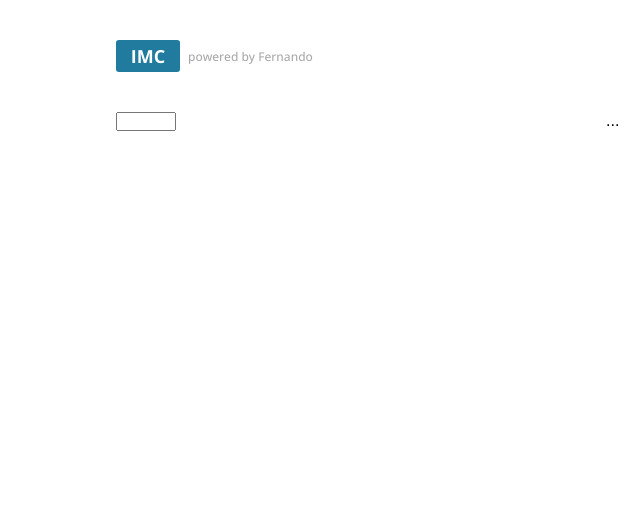
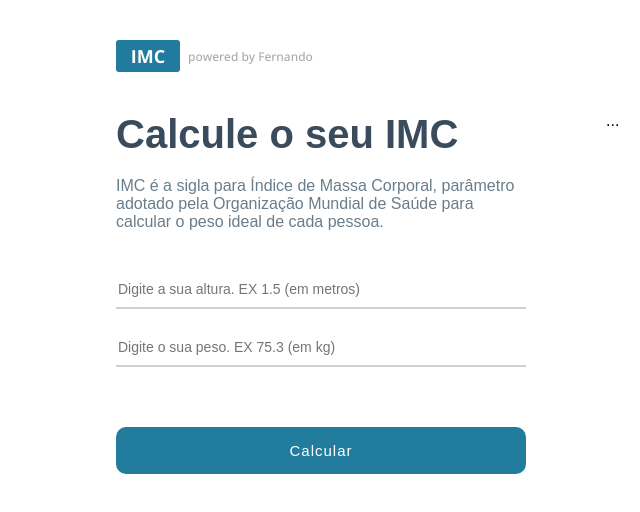
Before and after one commit to fernandoribeirosilva/curso-de-react-b7web, a React (Vite) app in the folder projetos/calculadora-de-IMC/: page / in a window 1280 px wide. Shown: the top 512 px of the page, without its empty margins (74-714 px from the left). Built offline with nearby package versions, Linux system fonts and the light colour scheme.

Commit message:
Estilizando o leftSide

```diff
--- a/projetos/calculadora-de-IMC/src/App.module.css
+++ b/projetos/calculadora-de-IMC/src/App.module.css
@@ -36,6 +36,46 @@
    flex: 1;
 }
 
+.container .leftSide h1 {
+   font-size: 2.5rem;
+   color: #3A4B5C;
+   margin-bottom: 1.25rem;
+}
+
+.container .leftSide p {
+   font-size: 1rem;
+   margin-bottom: 2.5rem;
+   color: #6A7D8B;
+}
+
+.container .leftSide input {
+   width: 100%;
+   border: 0;
+   border-bottom: 2px solid rgba(150, 163, 171, .5);
+   padding: .625rem .125rem;
+   margin-bottom: 1.25rem;
+   font-size: .875rem;
+   outline: none;
+}
+
+.container .leftSide button {
+   width: 100%;
+   background-color: #227C9D;
+   color: #fff;
+   font-size: .9375rem;
+   letter-spacing: .0625rem;
+   border: 0;
+   border-radius: .625rem;
+   padding: .9375rem 0;
+   margin-top: 2.5rem;
+   cursor: pointer;
+   transition: all ease 300ms;
+}
+
+.container .leftSide button:hover {
+   opacity: .8;
+}
+
 .container .rightSide {
    flex: 1;
 }
--- a/projetos/calculadora-de-IMC/src/App.tsx
+++ b/projetos/calculadora-de-IMC/src/App.tsx
@@ -2,6 +2,15 @@
 import styles from './App.module.css';
 
 function App() {
+  const [heightField, setHeightField] = useState<number>(0);
+  const [weightField, setWeightField] = useState<number>(0);
+
+  const handleCalculateButton = () => {
+    if (heightField && weightField) {
+    } else {
+      alert('Digite todos os campos.');
+    }
+  }
 
   return (
     <>
@@ -12,7 +21,31 @@
         </header>
         <section className={styles.container}>
           <div className={styles.leftSide}>
-            <input type="number" min={0} max={200} />
+            <h1>Calcule o seu IMC</h1>
+            <p>
+              IMC é a sigla para Índice de Massa Corporal, parâmetro adotado pela
+              Organização Mundial de Saúde para calcular o peso ideal de cada pessoa.
+            </p>
+
+            <input
+              type="number"
+              placeholder="Digite a sua altura. EX 1.5 (em metros)"
+              min={0}
+              max={200}
+              value={heightField > 0 ? heightField : ''}
+              onChange={e => setHeightField(parseFloat(e.target.value))}
+            />
+
+            <input
+              type="number"
+              placeholder="Digite o sua peso. EX 75.3 (em kg)"
+              min={0}
+              max={200}
+              value={weightField > 0 ? weightField : ''}
+              onChange={e => setWeightField(parseFloat(e.target.value))}
+            />
+
+            <button onClick={handleCalculateButton}>Calcular</button>
           </div>
           <div className={styles.rightSide}>
             ...
```
